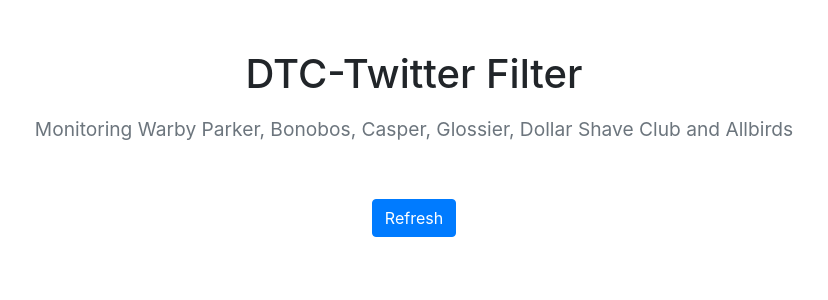
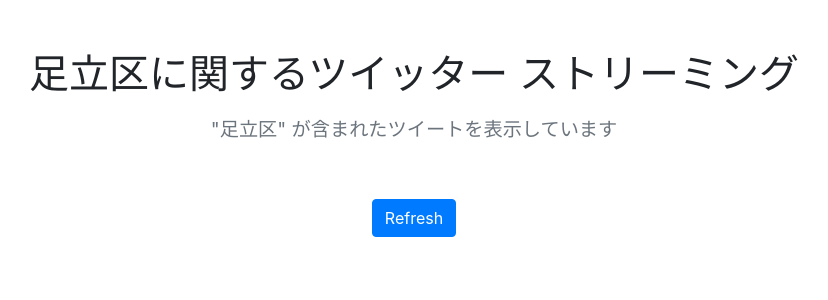
Before and after one commit to Code-for-Adachi/twitter-dashboard, a Flask app: page / in a window 1280 px wide. Shown: the top 300 px of the page, without its empty margins (226-1054 px from the left). Run offline with Flask 2, Linux system fonts and the light colour scheme; data that the repository does not hold is empty; some libraries are stand-ins or nearby versions.

Commit message:
index.htmlの更新

```diff
--- a/flask_app/templates/index.html
+++ b/flask_app/templates/index.html
@@ -22,11 +22,11 @@
         <div class="row mb-5">
             <div class="col text-center">
                 <h1 class="mb-3">
-                    DTC-Twitter Filter
+                    足立区に関するツイッター ストリーミング
                 </h1>
                 <h4 class="mb-2">
                     <small class="text-muted">
-                        Monitoring Warby Parker, Bonobos, Casper, Glossier, Dollar Shave Club and Allbirds
+                        "足立区" が含まれたツイートを表示しています
                     </small>
                 </h4>
             </div>
--- a/pyproject.toml
+++ b/pyproject.toml
@@ -12,6 +12,7 @@
 DateTime = "^4.4"
 python-dotenv = "^0.20.0"
 redis = "^4.2.2"
+textblob = "^0.17.1"
 
 [tool.poetry.dev-dependencies]
 
```
Also changed, not shown: 1 other file.
